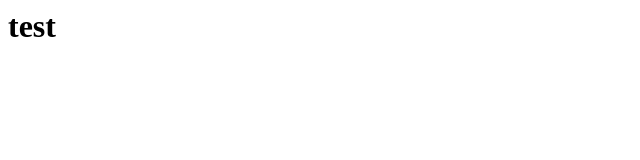
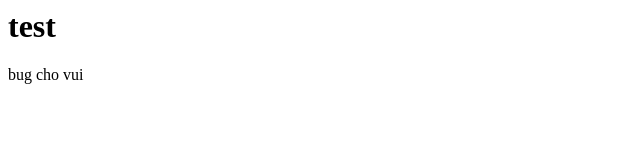
Before and after one commit to huuphuoc1325/javascript-learn, a plain HTML site: page index.html in a window 1280 px wide. Shown: the full height of the page, 0-640 px from the left. Drawn offline with Linux system fonts and the light colour scheme.

Commit message:
thich commit cho vui do

```diff
--- a/index.html
+++ b/index.html
@@ -1 +1,2 @@
 <h1>test</h1>
+<p> bug cho vui </p>
```
